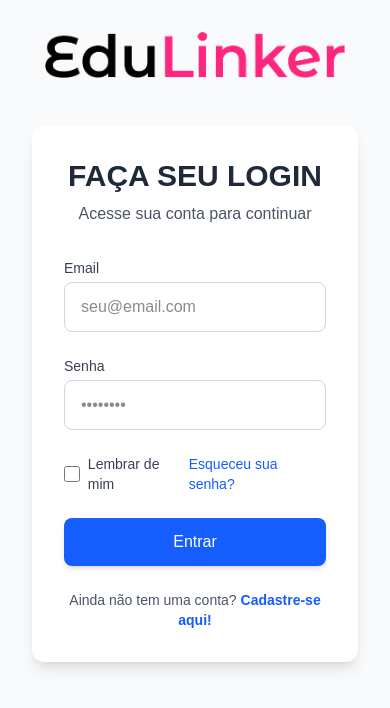
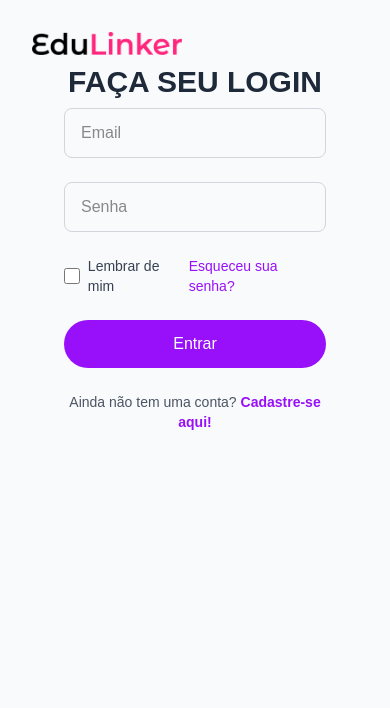
Before and after one commit to PiEduLinker/EduLinker, a Next.js app in the folder edulinker/: page / in a window 390 px wide. Shown: the top 708 px of the page. Built offline with nearby package versions, Linux system fonts and the light colour scheme.

Commit message:
Correção de design na tela de login

```diff
--- a/edulinker/package.json
+++ b/edulinker/package.json
@@ -9,6 +9,7 @@
     "lint": "next lint"
   },
   "dependencies": {
+    "@fontsource/montserrat": "^5.2.5",
     "@types/bcrypt": "^5.0.2",
     "bcrypt": "^5.1.1",
     "dotenv": "^16.4.7",
@@ -16,7 +17,6 @@
     "mongoose": "^8.13.2",
     "next": "15.2.4",
     "next-auth": "^4.24.11",
-    "postcss": "^8.5.3",
     "react": "^19.0.0",
     "react-dom": "^19.0.0"
   },
@@ -27,8 +27,10 @@
     "@types/node": "^20",
     "@types/react": "^19",
     "@types/react-dom": "^19",
+    "autoprefixer": "^10.4.21",
     "eslint": "^9",
     "eslint-config-next": "15.2.4",
+    "postcss": "^8.5.3",
     "tailwindcss": "^4.1.4",
     "typescript": "^5"
   }
--- a/edulinker/src/app/auth/login/page.tsx
+++ b/edulinker/src/app/auth/login/page.tsx
@@ -0,0 +1,9 @@
+import Image from "next/image"
+
+export default function LoginPage() {
+  return (
+    <main className="min-h-screen bg-gray-50 flex flex-col md:flex-row">
+
+    </main>
+  )
+}
--- /dev/null
+++ b/edulinker/src/app/auth/register/page.tsx
@@ -0,0 +1,27 @@
+import Image from "next/image"
+import Link from "next/link"
+
+export default function RegisterPage() {
+    return (
+        <main className="min-h-screen bg-gray-50 flex flex-col md:flex-row">
+            {/* Logo no canto superior esquerdo */}
+            <div className="absolute top-8 left-8">
+                <Image
+                    src="/images/Logo/EduLinker.png"
+                    alt="Logo"
+                    width={150}  // Reduzi o tamanho para ficar melhor no canto
+                    height={150}
+                    className="object-contain"
+                />
+            </div>
+
+            {/* Progress bar*/}
+            <div className="flex">
+                <div>
+
+                </div>
+            </div>
+
+        </main>
+    )
+}
--- a/edulinker/src/app/page.tsx
+++ b/edulinker/src/app/page.tsx
@@ -1,48 +1,45 @@
 import Image from "next/image"
+import Link from "next/link"
 
 export default function Home() {
   return (
     <main className="min-h-screen bg-gray-50 flex flex-col md:flex-row">
       {/* Seção de Login */}
-      <div className="w-full md:w-1/2 flex flex-col items-center justify-center p-8">
-        <div className="mb-12">
+      <div className="w-full md:w-1/2 p-8 relative">
+        {/* Logo no canto superior esquerdo */}
+        <div className="absolute top-8 left-8">
           <Image
             src="/images/Logo/EduLinker.png"
             alt="Logo"
-            width={300}
-            height={300}
+            width={150}  // Reduzi o tamanho para ficar melhor no canto
+            height={150}
             className="object-contain"
           />
         </div>
 
+        {/* Formulário centralizado */}
+        <div className="h-full flex items-center justify-center">
           <div className="w-full max-w-md">
-          <div className="bg-white p-8 rounded-xl shadow-lg">
+            <div className="p-8 rounded-xl">
               <h1 className="text-3xl font-bold text-gray-800 mb-2 text-center">FAÇA SEU LOGIN</h1>
-            <p className="text-gray-600 mb-8 text-center">Acesse sua conta para continuar</p>
 
               <form className="space-y-6">
                 <div>
-                <label htmlFor="email" className="block text-sm font-medium text-gray-700 mb-1">
-                  Email
-                </label>
                   <input
                     type="email"
                     id="email"
-                  placeholder="seu@email.com"
-                  className="w-full px-4 py-3 border border-gray-300 rounded-lg focus:ring-2 focus:ring-blue-500 focus:border-blue-500 outline-none transition"
+                    placeholder="Email"
+                    className="w-full px-4 py-3 border border-gray-300 rounded-lg focus:ring-2 focus:ring-purple-500 focus:border-purple-500 outline-none transition"
                     required
                   />
                 </div>
 
                 <div>
-                <label htmlFor="password" className="block text-sm font-medium text-gray-700 mb-1">
-                  Senha
-                </label>
                   <input
                     type="password"
                     id="password"
-                  placeholder="••••••••"
-                  className="w-full px-4 py-3 border border-gray-300 rounded-lg focus:ring-2 focus:ring-blue-500 focus:border-blue-500 outline-none transition"
+                    placeholder="Senha"
+                    className="w-full px-4 py-3 border border-gray-300 rounded-lg focus:ring-2 focus:ring-purple-500 focus:border-purple-500 outline-none transition"
                     required
                   />
                 </div>
@@ -53,7 +50,7 @@ export default function Home() {
                       id="remember-me"
                       name="remember-me"
                       type="checkbox"
-                    className="h-4 w-4 text-blue-600 focus:ring-blue-500 border-gray-300 rounded"
+                      className="h-4 w-4 text-purple-600 focus:ring-purple-500 border-gray-300 rounded"
                     />
                     <label htmlFor="remember-me" className="ml-2 block text-sm text-gray-700">
                       Lembrar de mim
@@ -61,7 +58,7 @@ export default function Home() {
                   </div>
 
                   <div className="text-sm">
-                  <a href="#" className="font-medium text-blue-600 hover:text-blue-500">
+                    <a href="#" className="font-medium text-purple-600 hover:text-purple-500">
                       Esqueceu sua senha?
                     </a>
                   </div>
@@ -69,7 +66,7 @@ export default function Home() {
 
                 <button
                   type="submit"
-                className="w-full bg-blue-600 hover:bg-blue-700 text-white font-medium py-3 px-4 rounded-lg transition duration-200 shadow-md"
+                  className="w-full bg-purple-600 hover:bg-purple-700 text-white font-medium py-3 px-4 rounded-full transition duration-200"
                 >
                   Entrar
                 </button>
@@ -78,10 +75,11 @@ export default function Home() {
               <div className="mt-6 text-center text-sm text-gray-600">
                 <p>
                   Ainda não tem uma conta?{' '}
-                <a href="#" className="font-semibold text-blue-600 hover:text-blue-500">
+                  <Link href={"./auth/register"} className="font-semibold text-purple-600 hover:text-purple-500">
                     Cadastre-se aqui!
-                </a>
+                  </Link>
                 </p>
+              </div>
             </div>
           </div>
         </div>
--- a/edulinker/src/styles/globals.css
+++ b/edulinker/src/styles/globals.css
@@ -1,4 +1,5 @@
 @import 'tailwindcss';
+
 
 :root {
   --background: #ffffff;
```
Also changed, not shown: edulinker/postcss.config.mjs (line endings or trailing spaces), edulinker/src/app/home.module.css (deleted), 1 other file (tests, documents, lock files or other folders). Lines whose indentation alone changed are shown as unchanged.
